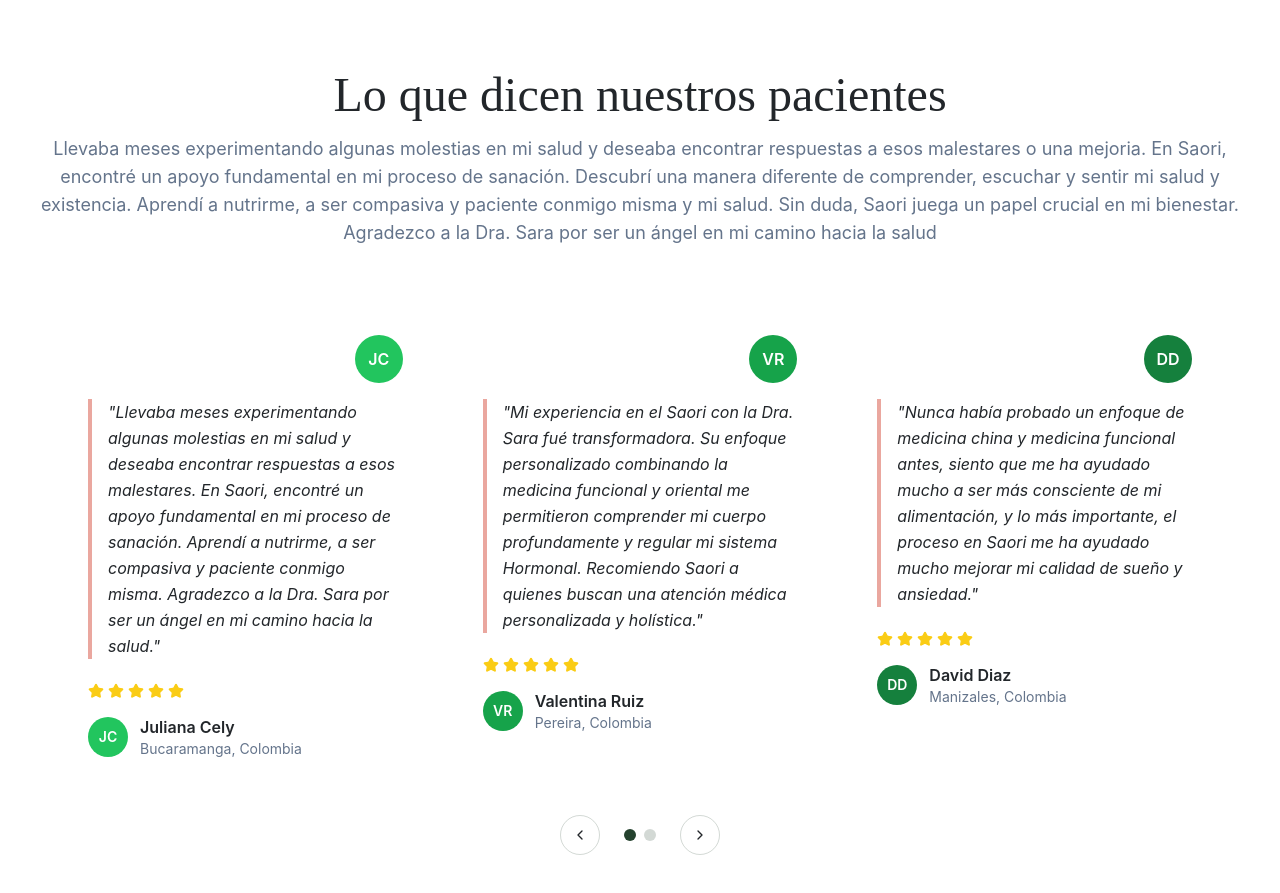
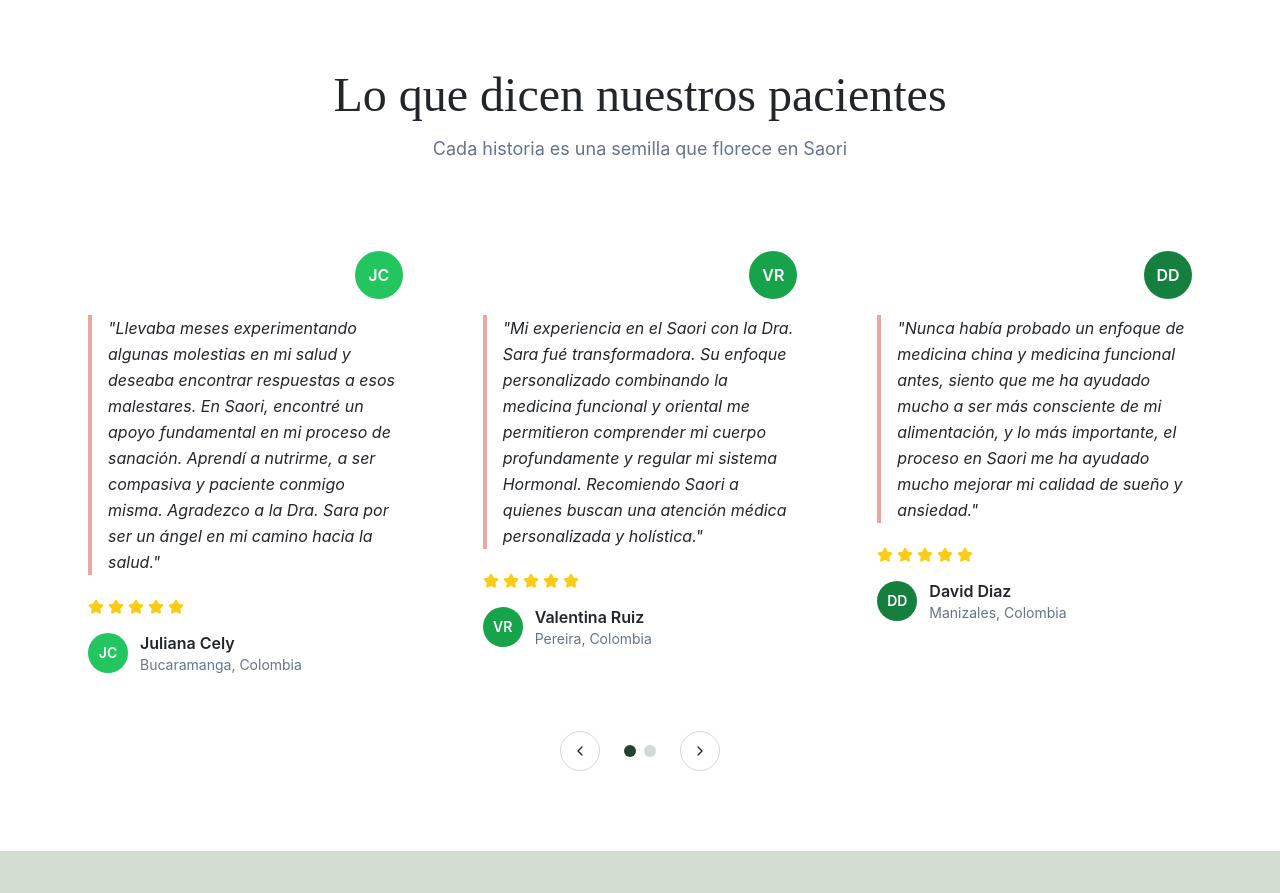
Before and after one commit to ltamayot/chic-landing-gen, a React (Vite) app: page / in a window 1280 px wide. Shown: the part 4320-5213 px from the top of the page. Built offline with nearby package versions, Linux system fonts and the light colour scheme; the HTML template or start-up script is replaced by a standard one.

Commit message:
Update testimonial text

```diff
--- a/src/components/TestimonialsSection.tsx
+++ b/src/components/TestimonialsSection.tsx
@@ -73,11 +73,7 @@ const TestimonialsSection = () => {
         <div className="text-center mb-16">
           <h2 className="text-4xl md:text-5xl font-serif mb-4 text-foreground">Lo que dicen nuestros pacientes</h2>
           <p className="text-lg text-muted-foreground">
-            Llevaba meses experimentando algunas molestias en mi salud y deseaba encontrar respuestas a esos malestares
-            o una mejoria. En Saori, encontré un apoyo fundamental en mi proceso de sanación. Descubrí una manera
-            diferente de comprender, escuchar y sentir mi salud y existencia. Aprendí a nutrirme, a ser compasiva y
-            paciente conmigo misma y mi salud. Sin duda, Saori juega un papel crucial en mi bienestar. Agradezco a la
-            Dra. Sara por ser un ángel en mi camino hacia la salud
+            Cada historia es una semilla que florece en Saori
           </p>
         </div>
 
```
